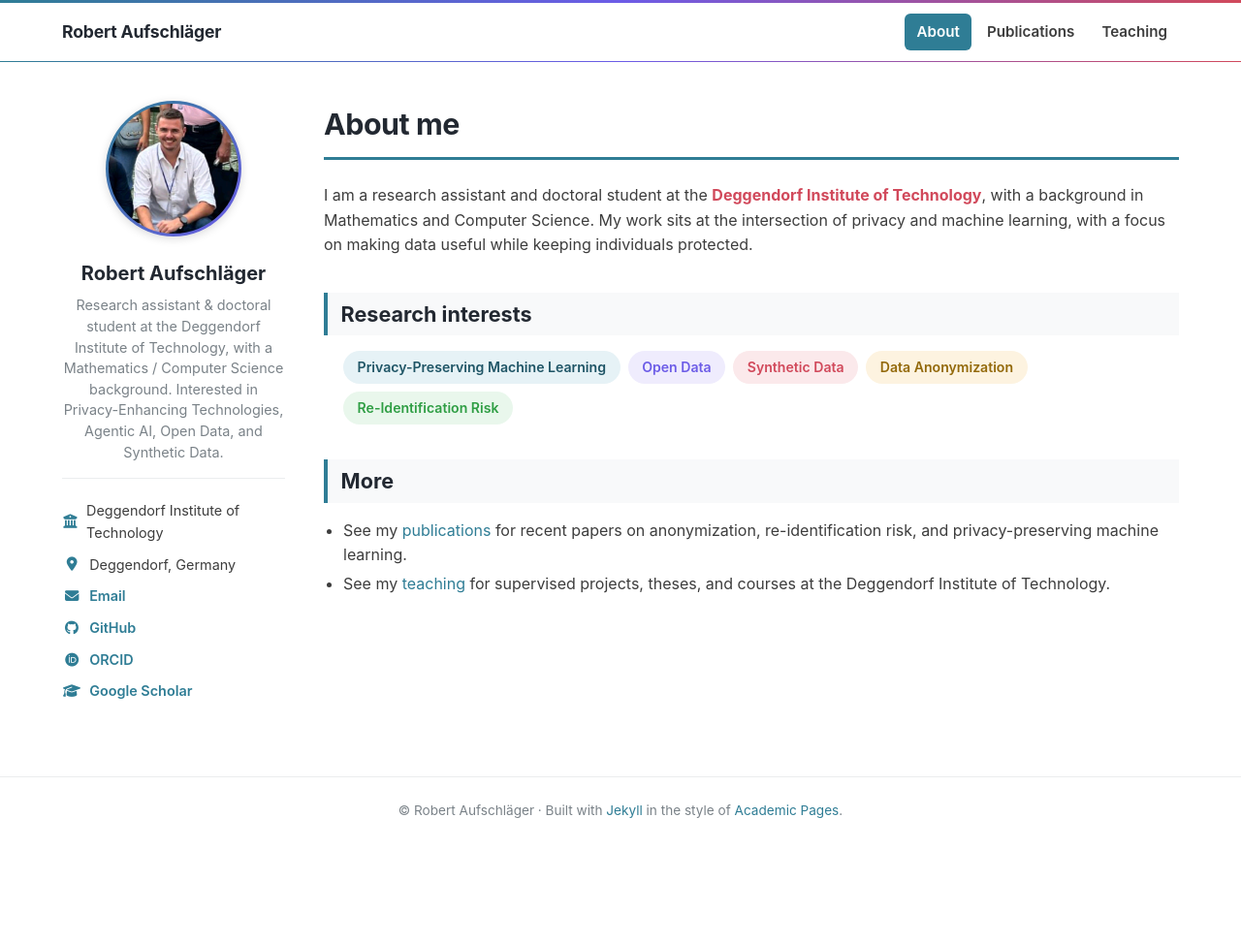
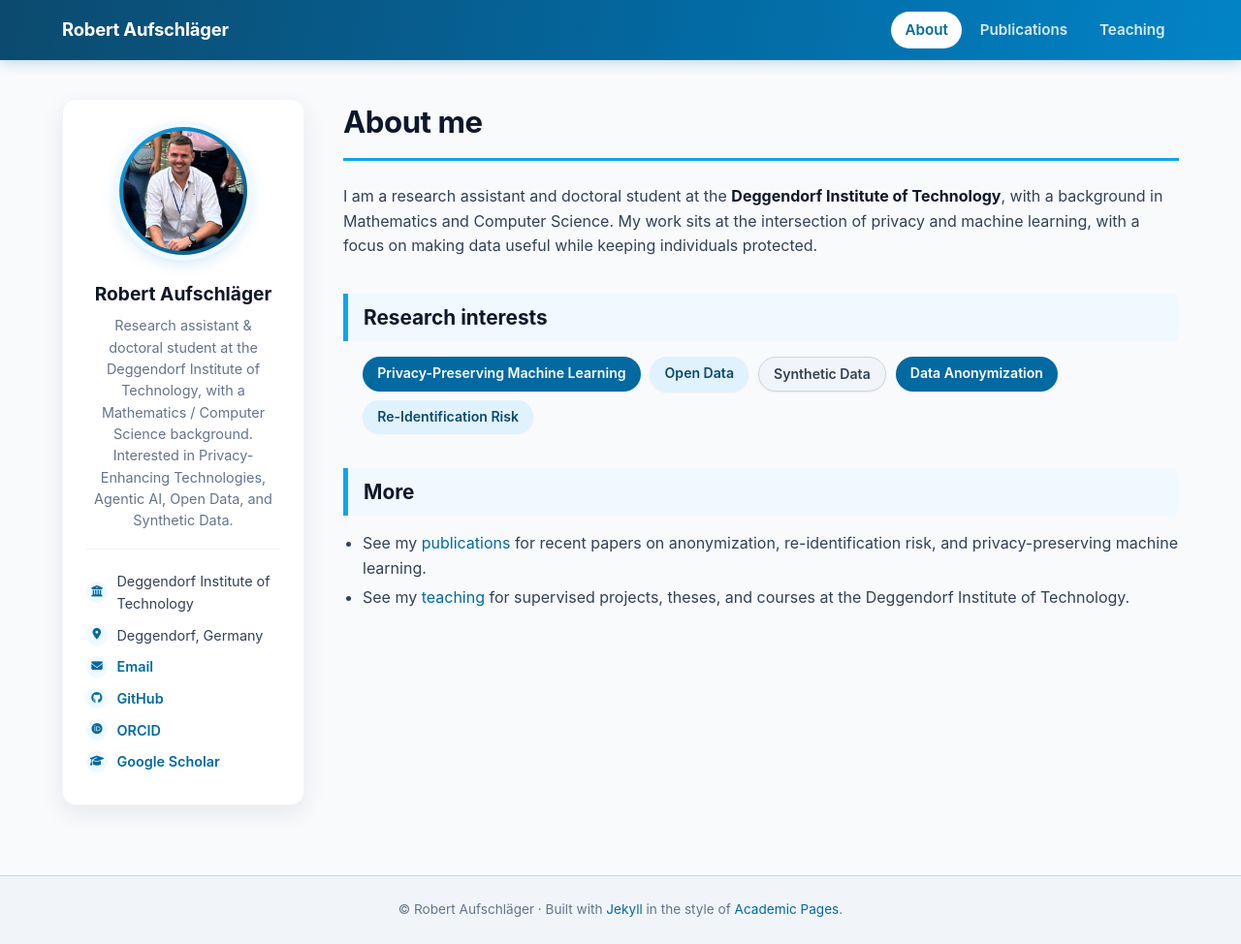
Before and after one commit to RAufschlaeger/raufschlaeger.github.io, a Jekyll site: the page built from index.md, in a window 1280 px wide and 974 px high. Shown: the whole window at 97% size. Built offline with Jekyll 4.4.1, drawn with Linux system fonts in a browser that asks for light colours.

Commit message:
Redesign theme with a vivid blue/grey palette
Replace the teal/violet/coral accent experiment with a deliberate
blue + slate palette: gradient blue masthead, elevated card-style
sidebar and publication entries, blue-ring avatar, and blue/grey
tag chips. Update the favicon gradient to match.

Co-Authored-By: Claude Opus 5 <noreply@anthropic.com>

```diff
--- a/assets/css/style.css
+++ b/assets/css/style.css
@@ -1,26 +1,41 @@
 /* ---------------------------------------------------------------------------
    Academic Pages–style theme (self-contained recreation)
    Left author sidebar + top nav + content column, Minimal-Mistakes-inspired.
+   Palette: blue + grey (sky/slate), used deliberately — not a rainbow.
 --------------------------------------------------------------------------- */
 
 :root {
-  --text:        #3d3d3d;
-  --muted:       #7a8288;
-  --heading:     #222831;
-  --link:        #2f7d95;
-  --link-hover:  #1f5566;
-  --border:      #ebedee;
+  /* blue */
+  --blue-900: #0c4a6e;
+  --blue-700: #0369a1;
+  --blue-600: #0284c7;
+  --blue-500: #0ea5e9;
+  --blue-100: #e0f2fe;
+  --blue-50:  #f0f9ff;
+
+  /* grey (slate) */
+  --grey-900: #0f172a;
+  --grey-700: #334155;
+  --grey-500: #64748b;
+  --grey-300: #cbd5e1;
+  --grey-100: #f1f5f9;
+  --grey-50:  #f8fafc;
+
+  /* semantic aliases */
+  --text:        var(--grey-700);
+  --muted:       var(--grey-500);
+  --heading:     var(--grey-900);
+  --link:        var(--blue-700);
+  --link-hover:  var(--blue-900);
+  --border:      var(--grey-300);
   --bg:          #ffffff;
-  --bg-subtle:   #f8f9fa;
+  --bg-page:     var(--grey-50);
+  --bg-subtle:   var(--grey-100);
+
+  --radius:      14px;
+  --shadow-sm:   0 1px 2px rgba(15, 23, 42, 0.06);
+  --shadow-md:   0 8px 24px rgba(15, 23, 42, 0.08);
   --max:         1200px;
-
-  /* accent palette */
-  --accent:        #2f7d95;  /* teal   — primary */
-  --accent-dark:   #1f5566;
-  --accent-violet: #6c5ce7;  /* indigo — headings/h3 */
-  --accent-warm:   #d1495b;  /* coral  — emphasis */
-  --accent-gold:   #e3a51a;  /* amber  — tags */
-  --accent-green:  #2f9e44;  /* green  — tags */
 }
 
 * { box-sizing: border-box; }
@@ -30,7 +45,7 @@ html { -webkit-text-size-adjust: 100%; }
 body {
   margin: 0;
   color: var(--text);
-  background: var(--bg);
+  background: var(--bg-page);
   font-family: -apple-system, BlinkMacSystemFont, "Segoe UI", Roboto,
                "Helvetica Neue", Arial, "Noto Sans", sans-serif;
   font-size: 16px;
@@ -48,11 +63,8 @@ img { max-width: 100%; height: auto; }
   position: sticky;
   top: 0;
   z-index: 20;
-  background: rgba(255, 255, 255, 0.96);
-  backdrop-filter: saturate(180%) blur(6px);
-  border-bottom: 1px solid var(--border);
-  border-top: 3px solid transparent;
-  border-image: linear-gradient(90deg, var(--accent), var(--accent-violet), var(--accent-warm)) 1;
+  background: linear-gradient(100deg, var(--blue-900), var(--blue-700) 55%, var(--blue-600));
+  box-shadow: 0 2px 12px rgba(3, 105, 161, 0.25);
 }
 .masthead__inner {
   max-width: var(--max);
@@ -61,32 +73,32 @@ img { max-width: 100%; height: auto; }
   display: flex;
   align-items: center;
   justify-content: space-between;
-  min-height: 60px;
+  min-height: 62px;
   flex-wrap: wrap;
   gap: 0.25rem 1rem;
 }
 .site-title {
   font-weight: 700;
-  font-size: 1.1rem;
-  color: var(--heading);
+  font-size: 1.15rem;
+  color: #fff;
   letter-spacing: -0.01em;
 }
-.site-title:hover { text-decoration: none; color: var(--accent); }
+.site-title:hover { text-decoration: none; color: var(--blue-100); }
 .site-nav { display: flex; flex-wrap: wrap; gap: 0.25rem; }
 .site-nav a {
-  color: var(--text);
+  color: rgba(255, 255, 255, 0.85);
   font-weight: 600;
   font-size: 0.95rem;
-  padding: 0.4rem 0.75rem;
-  border-radius: 6px;
+  padding: 0.45rem 0.9rem;
+  border-radius: 999px;
   transition: background-color 0.15s ease, color 0.15s ease;
 }
-.site-nav a:hover { background: var(--bg-subtle); color: var(--accent); text-decoration: none; }
+.site-nav a:hover { background: rgba(255, 255, 255, 0.14); color: #fff; text-decoration: none; }
 .site-nav a.active {
-  background: var(--accent);
-  color: #fff;
+  background: #fff;
+  color: var(--blue-700);
 }
-.site-nav a.active:hover { background: var(--accent-dark); color: #fff; }
+.site-nav a.active:hover { background: #fff; color: var(--blue-900); }
 
 /* --- Two-column layout ---------------------------------------------------- */
 .page-wrapper {
@@ -98,40 +110,45 @@ img { max-width: 100%; height: auto; }
   align-items: flex-start;
 }
 
-/* --- Sidebar author profile ----------------------------------------------- */
+/* --- Sidebar author profile (card) ----------------------------------------- */
 .sidebar {
-  flex: 0 0 230px;
+  flex: 0 0 250px;
   position: sticky;
-  top: 84px;
+  top: 90px;
   text-align: center;
+  background: var(--bg);
+  border-radius: var(--radius);
+  box-shadow: var(--shadow-md);
+  border: 1px solid var(--grey-100);
+  padding: 1.75rem 1.5rem;
 }
 .author__avatar {
-  width: 140px;
-  height: 140px;
+  width: 132px;
+  height: 132px;
   object-fit: cover;
   border-radius: 50%;
-  padding: 3px;
-  background: linear-gradient(135deg, var(--accent), var(--accent-violet));
-  box-shadow: 0 2px 10px rgba(0, 0, 0, 0.15);
+  padding: 4px;
+  background: linear-gradient(135deg, var(--blue-500), var(--blue-900));
+  box-shadow: 0 0 0 6px var(--blue-50), 0 6px 18px rgba(2, 132, 199, 0.25);
 }
 .author__name {
-  font-size: 1.25rem;
+  font-size: 1.2rem;
   font-weight: 700;
   color: var(--heading);
-  margin: 0.9rem 0 0.4rem;
+  margin: 1.1rem 0 0.4rem;
 }
 .author__bio {
   font-size: 0.9rem;
   color: var(--muted);
-  line-height: 1.5;
-  margin: 0 0 1rem;
+  line-height: 1.55;
+  margin: 0 0 1.1rem;
 }
 .author__links {
   list-style: none;
   margin: 0;
   padding: 0;
   text-align: left;
-  border-top: 1px solid var(--border);
+  border-top: 1px solid var(--grey-100);
   padding-top: 1rem;
 }
 .author__links li {
@@ -142,80 +159,109 @@ img { max-width: 100%; height: auto; }
   align-items: center;
 }
 .author__links li i {
-  width: 1.4em;
-  margin-right: 0.5rem;
-  color: var(--accent);
-  text-align: center;
+  display: inline-flex;
+  align-items: center;
+  justify-content: center;
+  width: 1.9em;
+  height: 1.9em;
+  margin-right: 0.6rem;
+  border-radius: 50%;
+  background: var(--blue-50);
+  color: var(--blue-700);
+  font-size: 0.8em;
+  flex: 0 0 auto;
 }
-.author__links a { font-weight: 600; }
+.author__links a {
+  font-weight: 600;
+  display: flex;
+  align-items: center;
+  border-radius: 8px;
+  transition: color 0.15s ease;
+}
+.author__links a:hover { color: var(--blue-900); text-decoration: none; }
+.author__links a:hover i { background: var(--blue-700); color: #fff; }
 
 /* --- Main content --------------------------------------------------------- */
 .main-content { flex: 1 1 auto; min-width: 0; }
 
 .page__title {
-  font-size: 1.9rem;
+  font-size: 1.95rem;
   font-weight: 700;
   color: var(--heading);
   margin: 0 0 1.5rem;
-  padding-bottom: 0.6rem;
-  border-bottom: 3px solid var(--accent);
+  padding-bottom: 0.7rem;
+  border-bottom: 3px solid var(--blue-500);
   letter-spacing: -0.015em;
 }
 
 .page__content h2 {
-  font-size: 1.35rem;
+  font-size: 1.3rem;
+  font-weight: 700;
   color: var(--heading);
   margin: 2.25rem 0 1rem;
-  padding: 0.3rem 0 0.3rem 0.85rem;
-  border-left: 4px solid var(--accent);
-  background: var(--bg-subtle);
+  padding: 0.5rem 1rem;
+  border-left: 5px solid var(--blue-500);
+  background: var(--blue-50);
+  border-radius: 0 8px 8px 0;
 }
 .page__content h3 {
   font-size: 1.1rem;
-  color: var(--accent-violet);
-  margin: 1.5rem 0 0.5rem;
+  font-weight: 700;
+  color: var(--blue-700);
+  margin: 1.6rem 0 0.5rem;
 }
 .page__content h4 {
   font-size: 1.02rem;
   color: var(--heading);
-  margin: 1.3rem 0 0.2rem;
+  margin: 0;
   line-height: 1.4;
 }
 .page__content p { margin: 0.5rem 0 1rem; }
 .page__content ul { padding-left: 1.25rem; }
 .page__content li { margin: 0.25rem 0; }
 .page__content hr { border: none; border-top: 1px solid var(--border); margin: 2rem 0; }
-.page__content strong { color: var(--accent-warm); }
+.page__content strong { color: var(--grey-900); }
 
 /* Research-interest / quick-link chips on the About page */
-.tag-list { list-style: none; padding: 0; display: flex; flex-wrap: wrap; gap: 0.5rem; }
+.tag-list { list-style: none; padding: 0; display: flex; flex-wrap: wrap; gap: 0.6rem; }
 .tag-list li {
   border-radius: 999px;
-  padding: 0.3rem 0.85rem;
+  padding: 0.35rem 0.95rem;
   font-size: 0.88rem;
   font-weight: 600;
   margin: 0;
-  border: 1px solid transparent;
+  box-shadow: var(--shadow-sm);
 }
-.tag-list li:nth-child(5n+1) { background: #e6f2f6; color: var(--accent-dark); }
-.tag-list li:nth-child(5n+2) { background: #efecfd; color: var(--accent-violet); }
-.tag-list li:nth-child(5n+3) { background: #fbe9eb; color: var(--accent-warm); }
-.tag-list li:nth-child(5n+4) { background: #fdf3e0; color: #93690a; }
-.tag-list li:nth-child(5n+5) { background: #e9f7ec; color: var(--accent-green); }
+.tag-list li:nth-child(3n+1) { background: var(--blue-700); color: #fff; }
+.tag-list li:nth-child(3n+2) { background: var(--blue-100); color: var(--blue-900); }
+.tag-list li:nth-child(3n+3) { background: var(--grey-100); color: var(--grey-700); border: 1px solid var(--grey-300); }
 
-/* --- Publications page ---------------------------------------------------- */
+/* --- Publications page: card-style entries --------------------------------- */
 .page--publications .page__content h4 {
   font-weight: 700;
+  background: var(--bg);
+  border: 1px solid var(--grey-100);
+  border-bottom: none;
+  border-radius: 10px 10px 0 0;
+  padding: 0.85rem 1.1rem 0.3rem;
 }
 .page--publications .page__content h4 + p {
   color: var(--muted);
   font-size: 0.92rem;
-  margin-top: 0.15rem;
+  margin: 0 0 1.35rem;
+  background: var(--bg);
+  border: 1px solid var(--grey-100);
+  border-top: none;
+  border-radius: 0 0 10px 10px;
+  padding: 0 1.1rem 0.9rem;
+  box-shadow: var(--shadow-sm);
 }
+.page--publications .page__content h4 + p a { font-weight: 600; }
 
 /* --- Footer --------------------------------------------------------------- */
 .site-footer {
-  border-top: 1px solid var(--border);
+  background: var(--bg-subtle);
+  border-top: 1px solid var(--grey-300);
   margin-top: 2rem;
 }
 .site-footer__inner {
```
Also changed, not shown: _layouts/default.html (line endings or trailing spaces).
